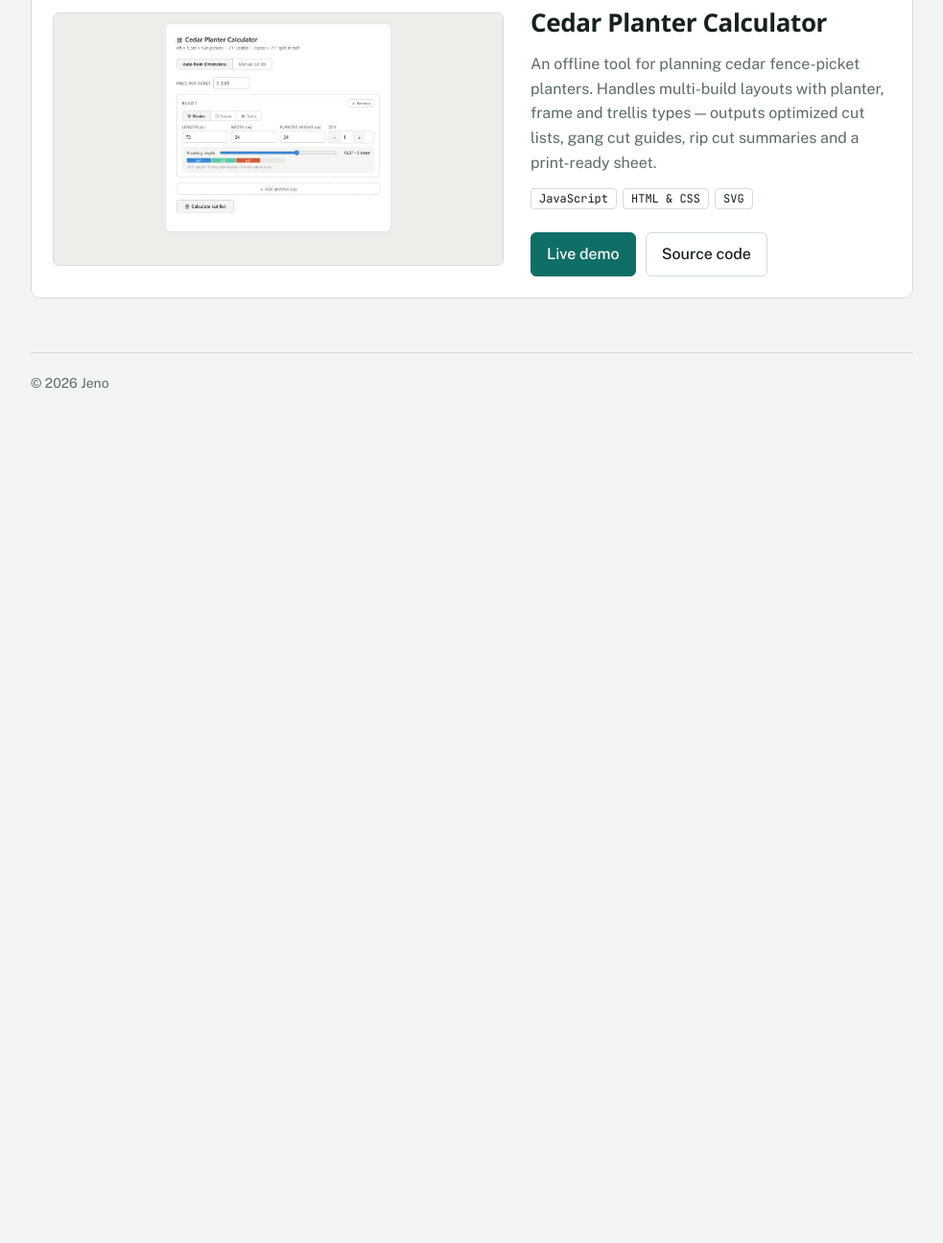
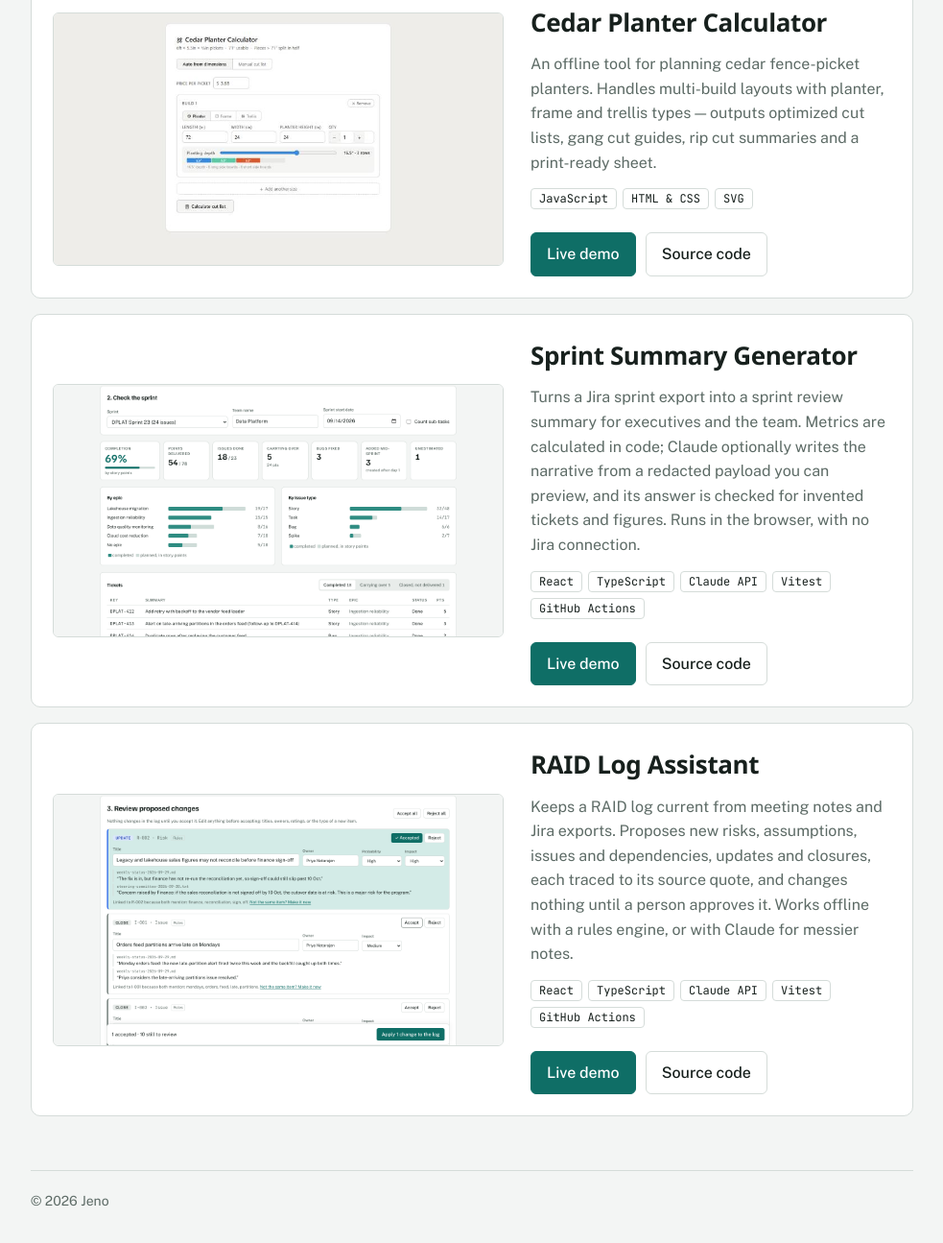
Before and after one commit to AuriumZero/auriumzero.github.io, a plain HTML site: page index.html in a window 1280 px wide. Shown: the part 766-2061 px from the top of the page at 96% size, without its empty margins (148-1131 px from the left). Before the commit the page ends 1240 px from the top, so only its background shows below. Drawn offline with nearby package versions, Linux system fonts and the light colour scheme; a web font is replaced by a local one.

Commit message:
Add Sprint Summary Generator and RAID Log Assistant
Two AI-assisted delivery tools, each with a live demo and source link.

Co-Authored-By: Claude Opus 5.5 <noreply@anthropic.com>
Claude-Session: https://claude.ai/code/session_01F8t2YxFSNoKfgyv4PQWV8U

```diff
--- a/index.html
+++ b/index.html
@@ -77,6 +77,30 @@ footer { color: var(--muted); font-size: 14px; border-top: 1px solid var(--line)
         </div>
       </div>
     </article>
+    <article class="project" style="margin-top:16px">
+      <a href="/sprint-summary-generator/"><img src="images/sprint-summary-generator.png" alt="Sprint metrics from a Jira export: 69% completion, points delivered, carryover, and completed work by epic and issue type" width="1360" height="760" loading="lazy"></a>
+      <div>
+        <h3>Sprint Summary Generator</h3>
+        <p>Turns a Jira sprint export into a sprint review summary for executives and the team. Metrics are calculated in code; Claude optionally writes the narrative from a redacted payload you can preview, and its answer is checked for invented tickets and figures. Runs in the browser, with no Jira connection.</p>
+        <ul class="stack"><li>React</li><li>TypeScript</li><li>Claude API</li><li>Vitest</li><li>GitHub Actions</li></ul>
+        <div class="links">
+          <a class="btn primary" href="/sprint-summary-generator/">Live demo</a>
+          <a class="btn" href="https://github.com/AuriumZero/sprint-summary-generator">Source code</a>
+        </div>
+      </div>
+    </article>
+    <article class="project" style="margin-top:16px">
+      <a href="/raid-log-assistant/"><img src="images/raid-log-assistant.png" alt="Proposed RAID log changes, each with the quote from the meeting notes it came from and accept or reject buttons" width="1360" height="760" loading="lazy"></a>
+      <div>
+        <h3>RAID Log Assistant</h3>
+        <p>Keeps a RAID log current from meeting notes and Jira exports. Proposes new risks, assumptions, issues and dependencies, updates and closures, each traced to its source quote, and changes nothing until a person approves it. Works offline with a rules engine, or with Claude for messier notes.</p>
+        <ul class="stack"><li>React</li><li>TypeScript</li><li>Claude API</li><li>Vitest</li><li>GitHub Actions</li></ul>
+        <div class="links">
+          <a class="btn primary" href="/raid-log-assistant/">Live demo</a>
+          <a class="btn" href="https://github.com/AuriumZero/raid-log-assistant">Source code</a>
+        </div>
+      </div>
+    </article>
   </section>
 
   <footer>© <span id="yr">2026</span> Jeno</footer>
```
Also changed, not shown: images/raid-log-assistant.png (added), images/sprint-summary-generator.png (added).
